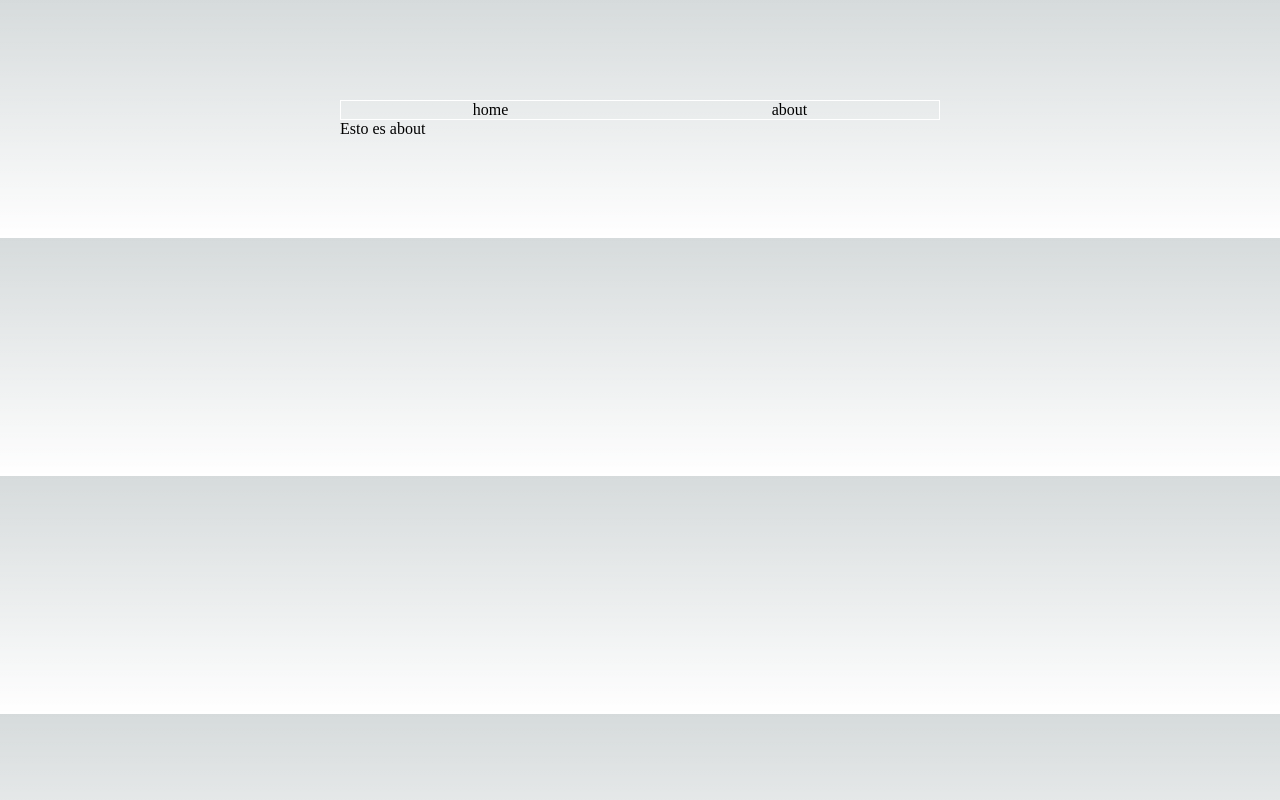
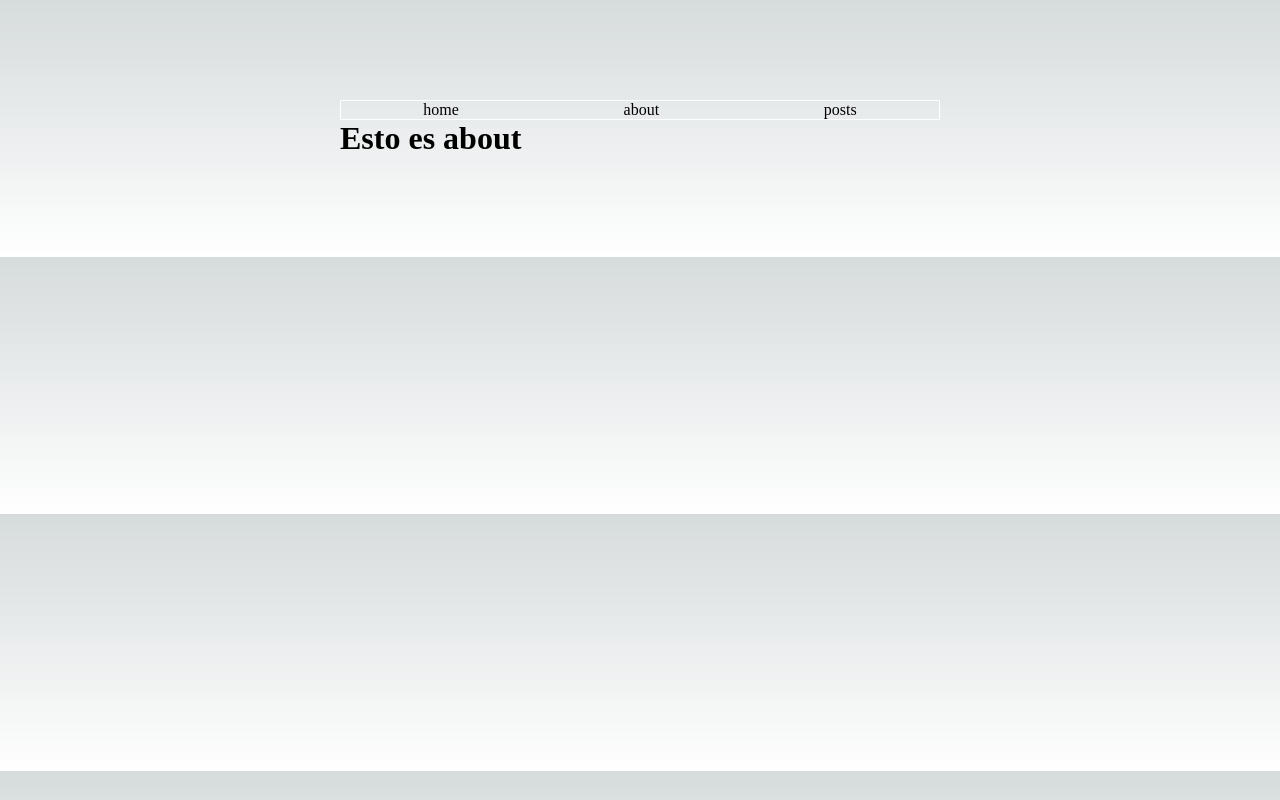
Before and after one commit to jzlbornoz/NextJs13-app, a Next.js app: page /about in a window 1280 px wide. Built offline with nearby package versions, Linux system fonts and the light colour scheme.

Commit message:
[Rutas dinamicas en el path]

```diff
--- a/src/app/about/page.tsx
+++ b/src/app/about/page.tsx
@@ -2,7 +2,7 @@ import React from 'react'
 
 const About = () => {
   return (
-    <div>Esto es about</div>
+    <h1>Esto es about</h1>
   )
 }
 
--- a/src/app/components/Navigation.tsx
+++ b/src/app/components/Navigation.tsx
@@ -9,6 +9,10 @@ const links = [{
 {
     label: 'about',
     root: '/about'
+},
+{
+    label: 'posts',
+    root: '/posts'
 }]
 
 const Navigation = () => {
--- a/src/app/page.tsx
+++ b/src/app/page.tsx
@@ -5,6 +5,6 @@ const inter = Inter({ subsets: ['latin'] })
 
 export default function Home() {
   return (
-    <main>Hola mundo</main>
+    <main><h1>Home</h1></main>
   )
 }
```
Also changed, not shown: src/app/posts/[id]/page.tsx (added, +10 -0 lines), src/app/posts/page.tsx (added, +9 -0 lines).
